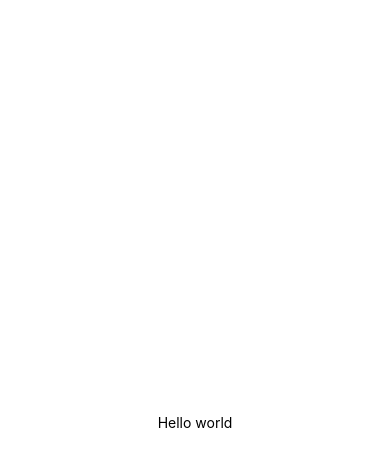
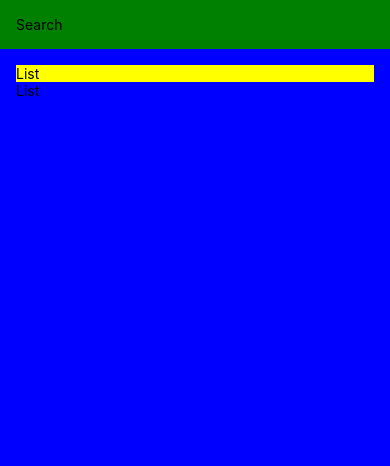
Before and after one commit to KasLas/MealsToGo, a React Native app: screen / in a window 390 px wide. Shown: the top 466 px of the page. Built offline with nearby package versions, Linux system fonts and the light colour scheme.

Commit message:
basic container set-up

```diff
--- a/App.js
+++ b/App.js
@@ -1,21 +1,35 @@
-import { StatusBar } from "expo-status-bar";
+import { StatusBar as ExpoStatusBar } from "expo-status-bar";
 import React from "react";
-import { StyleSheet, Text, View } from "react-native";
+import { StatusBar, StyleSheet, Text, View, SafeAreaView } from "react-native";
 
 export default function App() {
   return (
-    <View style={styles.container}>
-      <Text>Hello world</Text>
-      <StatusBar style="auto" />
-    </View>
+    <>
+      <SafeAreaView style={{ flex: 1, paddingTop: StatusBar.currentHeight }}>
+        <View style={styles.searchContainer}>
+          <Text>Search</Text>
+        </View>
+        <View style={styles.listContainer}>
+          <Text style={styles.text}>List</Text>
+          <Text>List</Text>
+        </View>
+        <ExpoStatusBar style="auto" />
+      </SafeAreaView>
+    </>
   );
 }
 
 const styles = StyleSheet.create({
-  container: {
-    flex: 1,
-    backgroundColor: "#fff",
-    alignItems: "center",
-    justifyContent: "center",
+  searchContainer: {
+    backgroundColor: "green",
+    padding: 16,
+  },
+  listContainer: {
+    flexGrow: 1,
+    backgroundColor: "blue",
+    padding: 16,
+  },
+  text: {
+    backgroundColor: "yellow",
   },
 });
--- a/app.json
+++ b/app.json
@@ -2,7 +2,7 @@
   "expo": {
     "name": "MealsToGo",
     "slug": "MealsToGo",
-    "version": "1.0.0",
+    "version": "0.0.1",
     "orientation": "portrait",
     "icon": "./assets/icon.png",
     "splash": {
@@ -13,9 +13,7 @@
     "updates": {
       "fallbackToCacheTimeout": 0
     },
-    "assetBundlePatterns": [
-      "**/*"
-    ],
+    "assetBundlePatterns": ["**/*"],
     "ios": {
       "supportsTablet": true
     },
```
